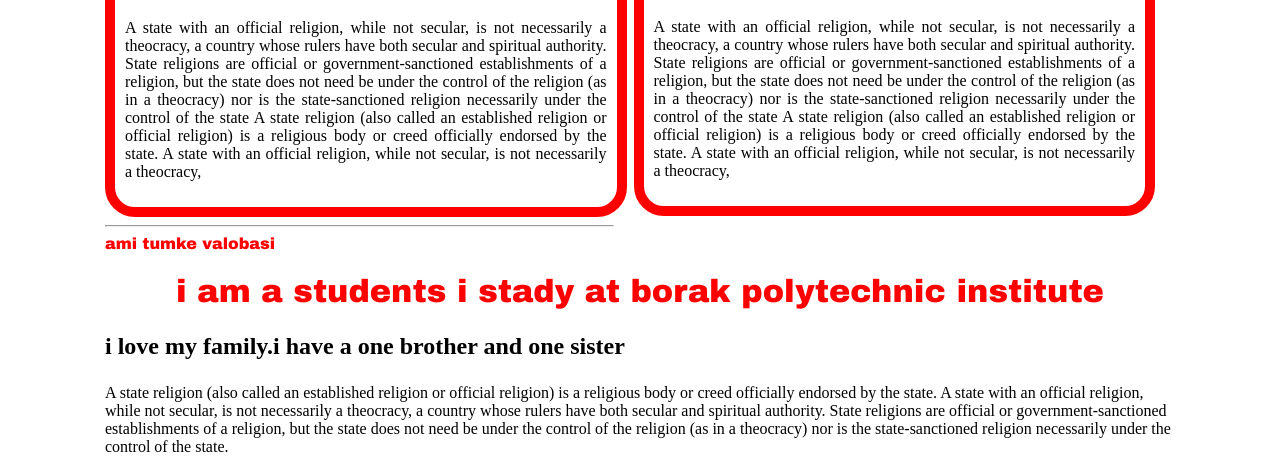
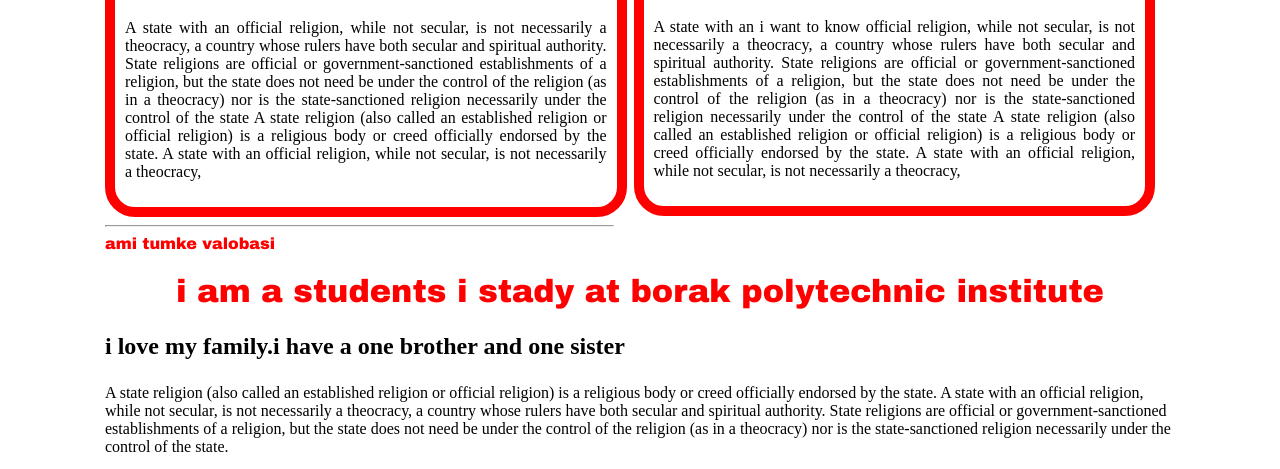
Before and after one commit to rjrayhankhan/my-first-website, a plain HTML site: page index.html in a window 1280 px wide. Shown: the part 261-730 px from the top of the page. Drawn offline with Linux system fonts and the light colour scheme.

Commit message:
i will done

```diff
--- a/index.html
+++ b/index.html
@@ -4,6 +4,7 @@
 
     <title>new website</title>
     <link rel="stylesheet" type="text/css" href="style.css">
+
 </head>
 <body>
 
@@ -19,7 +20,7 @@
 
 
     <u><h1 class="rj" >Rj Rayhan khan</h1></u>
-    <p>A state with an official religion, while not secular, is not necessarily a theocracy, a country whose rulers have both secular and spiritual authority. State religions are official or government-sanctioned establishments of a religion, but the state does not need be under the control of the religion (as in a theocracy) nor is the state-sanctioned religion necessarily under the control of the state A state religion (also called an established religion or official religion) is a religious body or creed officially endorsed by the state. A state with an official religion, while not secular, is not necessarily a theocracy, </p>
+    <p>A state with an i want to know official religion, while not secular, is not necessarily a theocracy, a country whose rulers have both secular and spiritual authority. State religions are official or government-sanctioned establishments of a religion, but the state does not need be under the control of the religion (as in a theocracy) nor is the state-sanctioned religion necessarily under the control of the state A state religion (also called an established religion or official religion) is a religious body or creed officially endorsed by the state. A state with an official religion, while not secular, is not necessarily a theocracy, </p>
 
 
 
```
